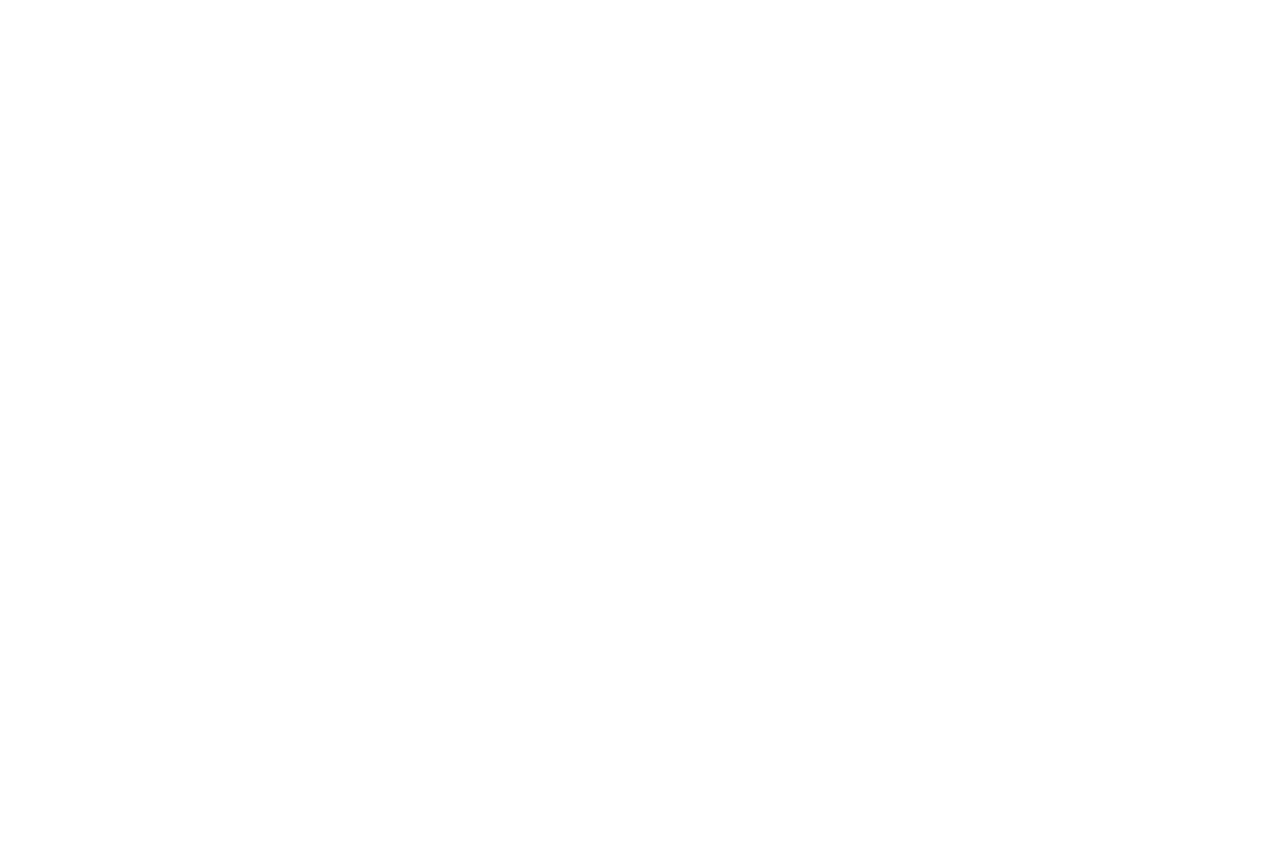
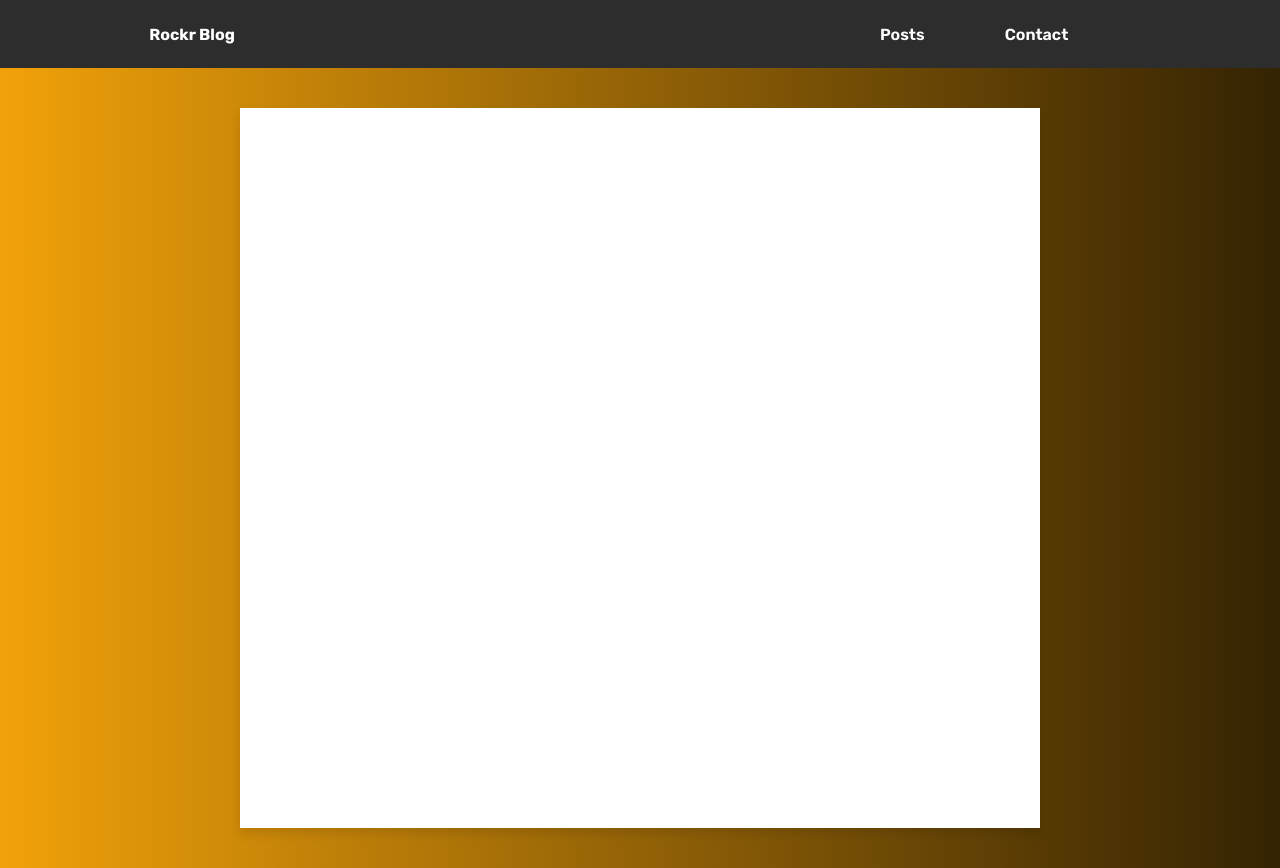
Before and after one commit to arthurvenicio/rockrblog, a React (Create React App) app: page /post in a window 1280 px wide. Before the commit the page ends 800 px from the top, so only its background shows below. Built offline with nearby package versions, Linux system fonts and the light colour scheme.

Commit message:
Create Post page

```diff
--- /dev/null
+++ b/src/pages/Post/index.tsx
@@ -0,0 +1,14 @@
+import React from "react";
+import { Header } from "../../components/Header";
+import * as S from "./style";
+
+export const Post = (): JSX.Element => {
+  return (
+    <S.Wraper>
+      <Header />
+      <S.Container>
+        <S.Box></S.Box>
+      </S.Container>
+    </S.Wraper>
+  );
+};
--- /dev/null
+++ b/src/pages/Post/style.ts
@@ -0,0 +1,51 @@
+import styled from "styled-components";
+
+export const Wraper = styled.div`
+  width: 100%;
+  height: auto;
+
+  display: flex;
+  flex-direction: column;
+  align-items: center;
+`;
+
+export const Container = styled.div`
+  width: 100%;
+  height: 100%;
+
+  display: flex;
+  justify-content: center;
+  align-items: center;
+  background: rgb(241, 161, 10);
+  background: -moz-linear-gradient(
+    90deg,
+    rgba(241, 161, 10, 1) 0%,
+    rgba(52, 35, 3, 1) 100%
+  );
+  background: -webkit-linear-gradient(
+    90deg,
+    rgba(241, 161, 10, 1) 0%,
+    rgba(52, 35, 3, 1) 100%
+  );
+  background: linear-gradient(
+    90deg,
+    rgba(241, 161, 10, 1) 0%,
+    rgba(52, 35, 3, 1) 100%
+  );
+  filter: progid:DXImageTransform.Microsoft.gradient(startColorstr="#f1a10a",endColorstr="#342303",GradientType=1);
+`;
+
+export const Box = styled.div`
+  width: 50rem;
+  height: 45rem;
+  background: #fff;
+  margin-top: 2.5rem;
+  margin-bottom: 2.5rem;
+  box-shadow: 0px 6px 10px rgba(0, 0, 0, 0.1);
+  box-sizing: border-box;
+
+  display: flex;
+  flex-direction: column;
+  justify-content: flex-start;
+  align-items: center;
+`;
--- a/src/routes/index.tsx
+++ b/src/routes/index.tsx
@@ -2,6 +2,7 @@
 import { BrowserRouter, Route, Switch } from "react-router-dom";
 import { Home } from "../pages/Home";
 import { NewPost } from "../pages/NewPost";
+import { Post } from "../pages/Post";
 
 export const Router = (): JSX.Element => {
   return (
@@ -9,6 +10,7 @@
       <Switch>
         <Route component={Home} exact path="/" />
         <Route component={NewPost} exact path="/newpost" />
+        <Route component={Post} exact path="/post" />
       </Switch>
     </BrowserRouter>
   );
```
